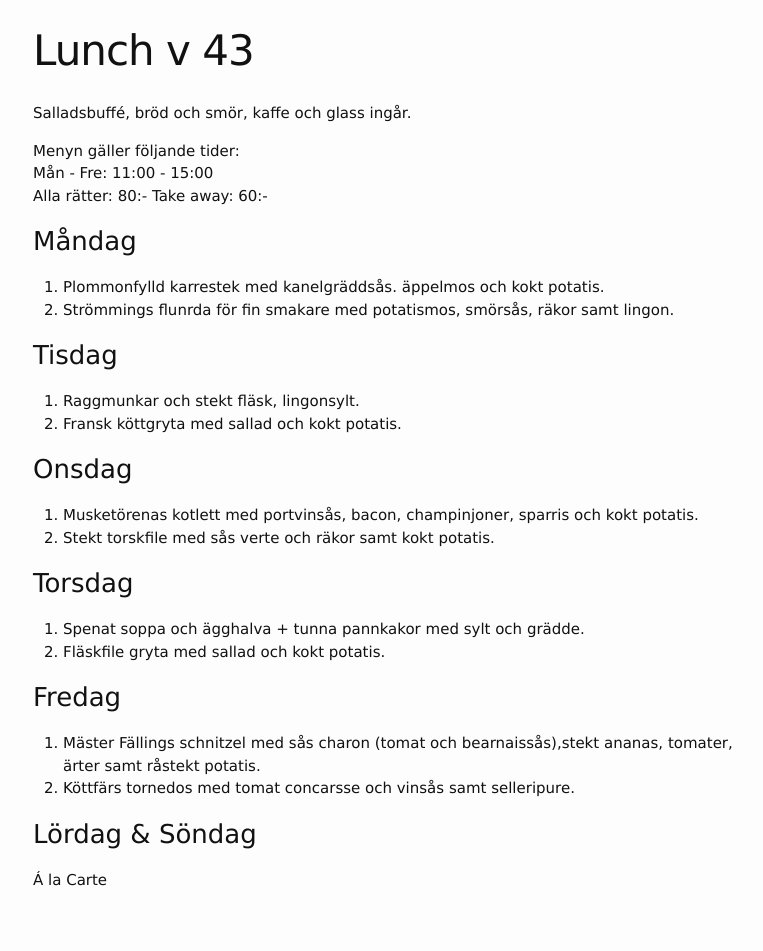
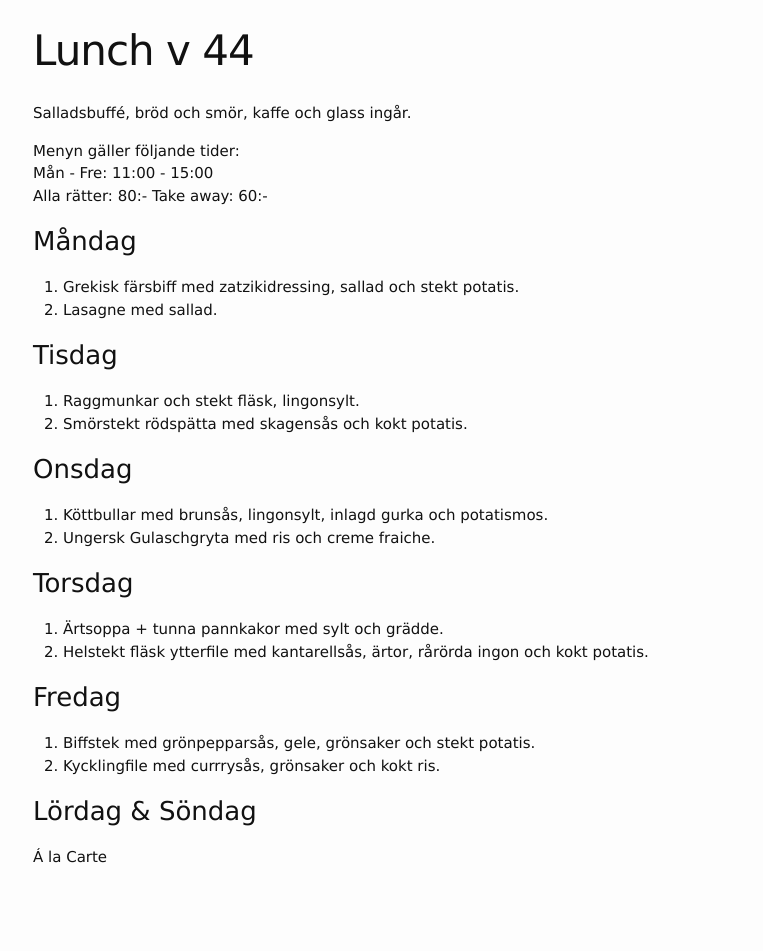
Before and after one commit to FarInn62/farinn62.github.io, a Jekyll site: the page built from lunch.md, in a window 1280 px wide. Shown: the whole page, without its empty margins (237-1000 px from the left). Built offline with Jekyll 4.4.1, drawn with Linux system fonts in a browser that asks for light colours; after the commit the page ends 929 px from its top, so only the background shows below that.

Commit message:
Update lunch.md

```diff
--- a/lunch.md
+++ b/lunch.md
@@ -1,6 +1,6 @@
 ---
 layout: foodmenu
-title: Lunch v 43
+title: Lunch v 44
 permalink: /lunch/
 published: true
 ---
@@ -12,28 +12,28 @@ Alla rätter: 80:- Take away: 60:-
 
 ### Måndag
 
-1. Plommonfylld karrestek med kanelgräddsås. äppelmos och kokt potatis.
-2. Strömmings flunrda för fin smakare med potatismos, smörsås, räkor samt lingon.
+1. Grekisk färsbiff med zatzikidressing, sallad och stekt potatis.
+2. Lasagne med sallad.
 
 ### Tisdag
 
 1. Raggmunkar och stekt fläsk, lingonsylt.
-2. Fransk köttgryta med sallad och kokt potatis.
+2. Smörstekt rödspätta med skagensås och kokt potatis.
 
 ### Onsdag
 
-1. Musketörenas kotlett med portvinsås, bacon, champinjoner, sparris och kokt potatis.
-2. Stekt torskfile med sås verte och räkor samt kokt potatis.
+1. Köttbullar med brunsås, lingonsylt, inlagd gurka och potatismos.
+2. Ungersk Gulaschgryta med ris och creme fraiche.
 
 ### Torsdag
 
-1. Spenat soppa och ägghalva + tunna pannkakor med sylt och grädde.
-2. Fläskfile gryta med sallad och kokt potatis.
+1. Ärtsoppa + tunna pannkakor med sylt och grädde.
+2. Helstekt fläsk ytterfile med kantarellsås, ärtor, rårörda ingon och kokt potatis.
 
 ### Fredag
 
-1. Mäster Fällings schnitzel med sås charon (tomat och bearnaissås),stekt ananas, tomater, ärter samt råstekt potatis.
-2. Köttfärs tornedos med tomat concarsse och vinsås samt selleripure.
+1. Biffstek med grönpepparsås, gele, grönsaker och stekt potatis.
+2. Kycklingfile med currrysås, grönsaker och kokt ris.
 
 ### Lördag & Söndag
 
```
